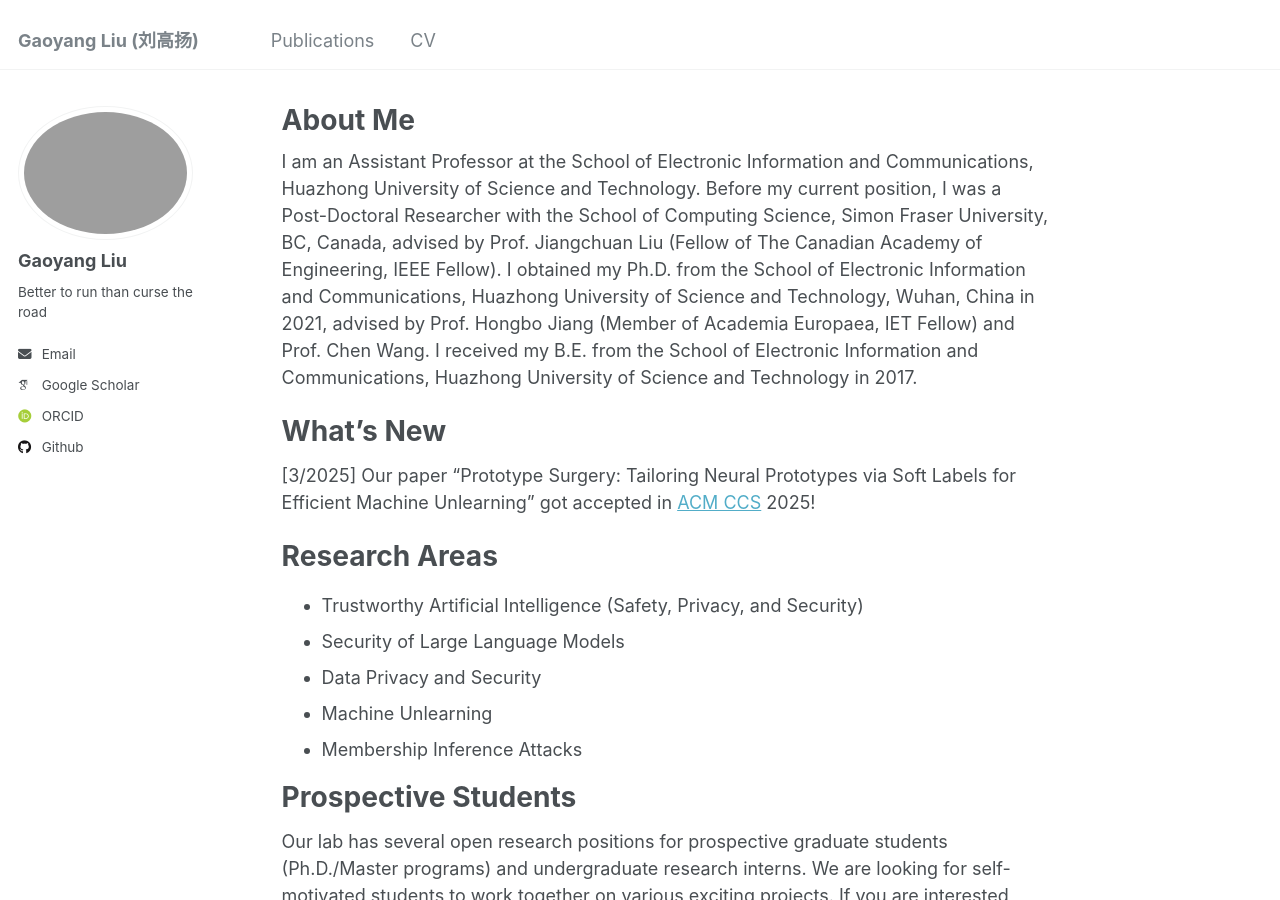
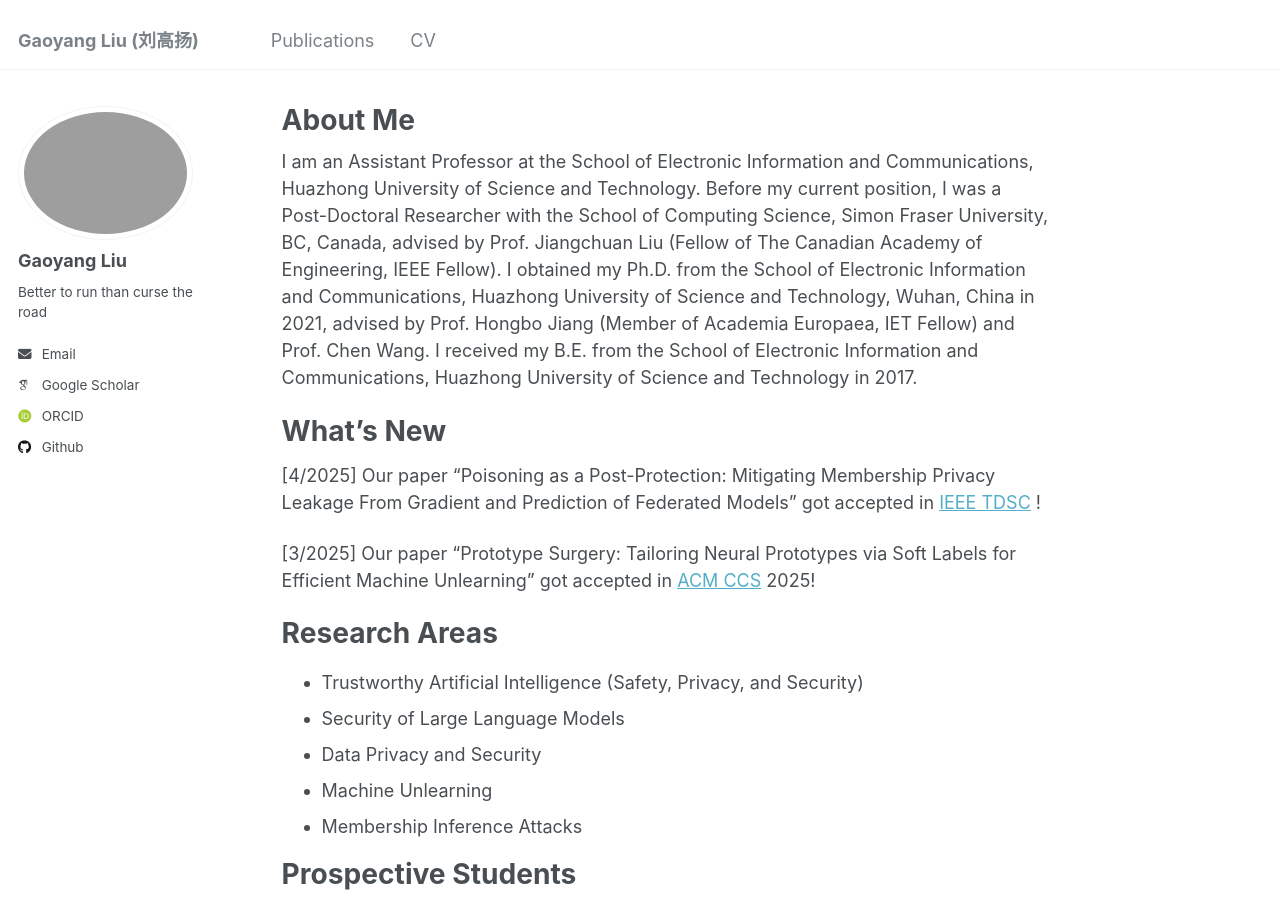
Before and after one commit to gyliu1991/gyliu1991.github.io, a Jekyll site: the page built from _pages/about.md, in a window 1280 px wide and 900 px high. Built offline with Jekyll 4.4.1, drawn with Linux system fonts in a browser that asks for light colours; some web fonts are replaced.

Commit message:
Update about.md

```diff
--- a/_pages/about.md
+++ b/_pages/about.md
@@ -11,6 +11,8 @@ I am an Assistant Professor at the School of Electronic Information and Communic
 
 What’s New
 ====
+[4/2025] Our paper “Poisoning as a Post-Protection: Mitigating Membership Privacy Leakage From Gradient and Prediction of Federated Models” got accepted in [IEEE TDSC](https://gyliu1991.github.io/) !
+
 [3/2025] Our paper “Prototype Surgery: Tailoring Neural Prototypes via Soft Labels for Efficient Machine Unlearning” got accepted in [ACM CCS](https://www.sigsac.org/ccs/CCS2025/) 2025!
 
 Research Areas
```
